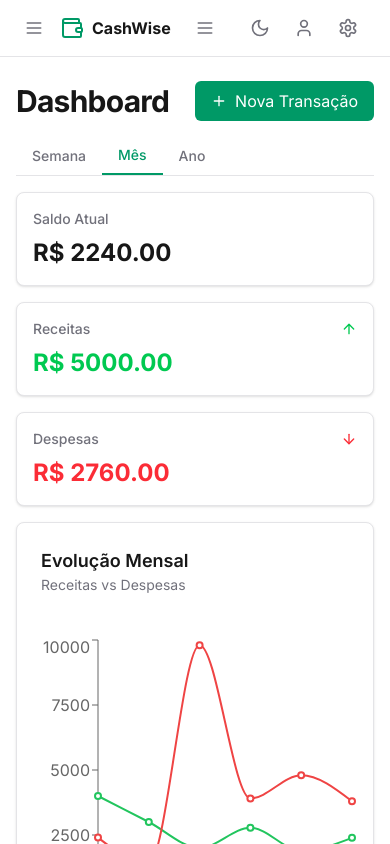
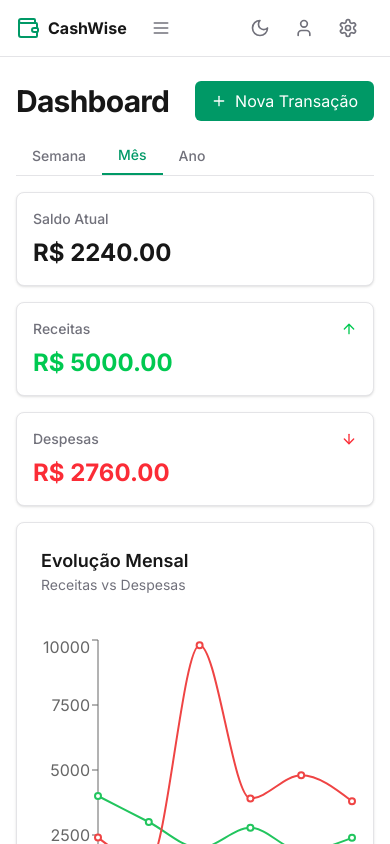
Before and after one commit to rodrigordgfs/CashWise-APP, a Next.js app: page /dashboard in a window 390 px wide. Shown: the top 844 px of the page. Built offline with nearby package versions, Linux system fonts and the light colour scheme.

Commit message:
bugfix: Ajustado problema do menu

```diff
--- a/src/components/ui/dashboard/Header/index.tsx
+++ b/src/components/ui/dashboard/Header/index.tsx
@@ -1,14 +1,15 @@
 "use client"
 
 import { useMenu } from "@/context/menuContext";
+import { useSidebar } from "@/context/sidebarContext";
 import { Menu, Moon, Settings, Sun, User, Wallet } from "lucide-react";
 import Link from "next/link";
 import { useEffect, useState } from "react";
 
 export const Header = () => {
   const [darkMode, setDarkMode] = useState(false)
-
-  const { toggleMenu } = useMenu();
+  const { toggleMobileMenu } = useMenu();
+  const { toggleSidebar } = useSidebar();
 
   const toggleDarkMode = () => {
     if (darkMode) {
@@ -35,8 +36,8 @@ export const Header = () => {
       <div className="flex h-14 items-center pl-4 pr-6">
         <div className="mr-4 flex items-center">
           <button
-            onClick={() => toggleMenu()}
-            className="mr-2 p-2 rounded-md text-zinc-500 hover:text-zinc-900 dark:text-zinc-400 dark:hover:text-zinc-100 cursor-pointer"
+            onClick={toggleSidebar}
+            className="mr-2 p-2 rounded-md text-zinc-500 hover:text-zinc-900 dark:text-zinc-400 dark:hover:text-zinc-100 cursor-pointer md:flex hidden"
           >
             <Menu className="h-5 w-5" />
             <span className="sr-only">Toggle sidebar</span>
@@ -47,9 +48,8 @@ export const Header = () => {
           </Link>
         </div>
         <div className="flex md:hidden">
-          {/* Mobile menu button */}
           <button
-            onClick={() => toggleMenu()}
+            onClick={toggleMobileMenu}
             className="p-2 rounded-md text-zinc-500 hover:text-zinc-900 dark:text-zinc-400 dark:hover:text-zinc-100"
           >
             <Menu className="h-5 w-5" />
--- a/src/context/menuContext.tsx
+++ b/src/context/menuContext.tsx
@@ -8,7 +8,7 @@ interface MenuContextProps {
   openMenu: () => void;
   closeMenu: () => void;
   isMobileMenuOpen: boolean;
-  toogleMobileMenu: () => void;
+  toggleMobileMenu: () => void;
   openMobileMenu: () => void;
   closeMobileMenu: () => void;
 }
@@ -22,12 +22,21 @@ export const MenuProvider = ({ children }: { children: ReactNode }) => {
   const toggleMenu = () => setIsOpen(prev => !prev);
   const openMenu = () => setIsOpen(true);
   const closeMenu = () => setIsOpen(false);
-  const toogleMobileMenu = () => setIsMobileMenuOpen(prev => !prev);
+  const toggleMobileMenu = () => setIsMobileMenuOpen(prev => !prev);
   const openMobileMenu = () => setIsMobileMenuOpen(true);
   const closeMobileMenu = () => setIsMobileMenuOpen(false);
 
   return (
-    <MenuContext.Provider value={{ isOpen, toggleMenu, openMenu, closeMenu, isMobileMenuOpen, toogleMobileMenu, openMobileMenu, closeMobileMenu }}>
+    <MenuContext.Provider value={{
+      isOpen,
+      toggleMenu,
+      openMenu,
+      closeMenu,
+      isMobileMenuOpen,
+      toggleMobileMenu,
+      openMobileMenu,
+      closeMobileMenu
+    }}>
       {children}
     </MenuContext.Provider>
   );
--- a/src/context/sidebarContext.tsx
+++ b/src/context/sidebarContext.tsx
@@ -12,7 +12,7 @@ interface SidebarContextProps {
 const SidebarContext = createContext<SidebarContextProps | undefined>(undefined);
 
 export const SidebarProvider = ({ children }: { children: ReactNode }) => {
-  const [isSidebarOpen, setIsSidebarOpen] = useState(false);
+  const [isSidebarOpen, setIsSidebarOpen] = useState(true);
 
   const toggleSidebar = () => setIsSidebarOpen(prev => !prev);
   const openSidebar = () => setIsSidebarOpen(true);
```
Also changed, not shown: src/components/ui/dashboard/SideBarDesktop/index.tsx (+29 -12 lines). Lines whose indentation alone changed are shown as unchanged.
